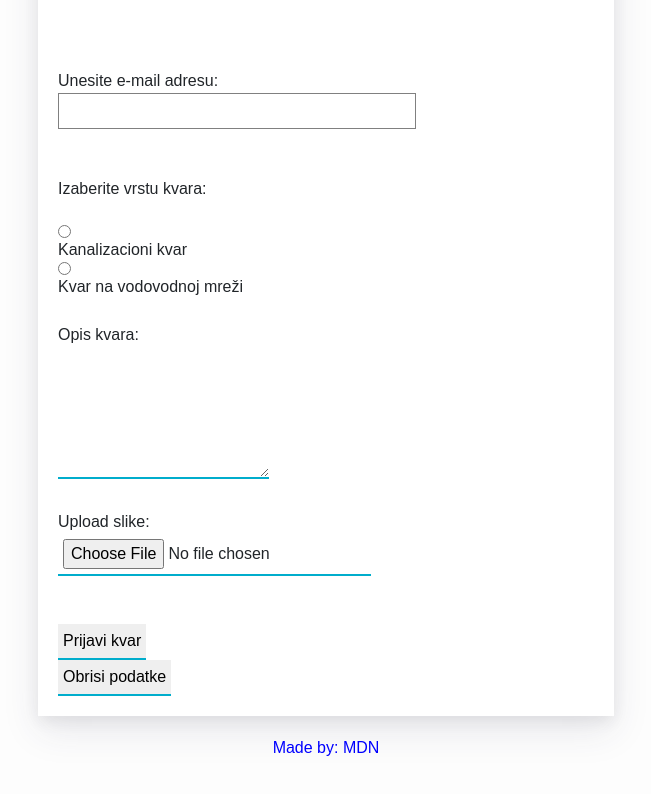
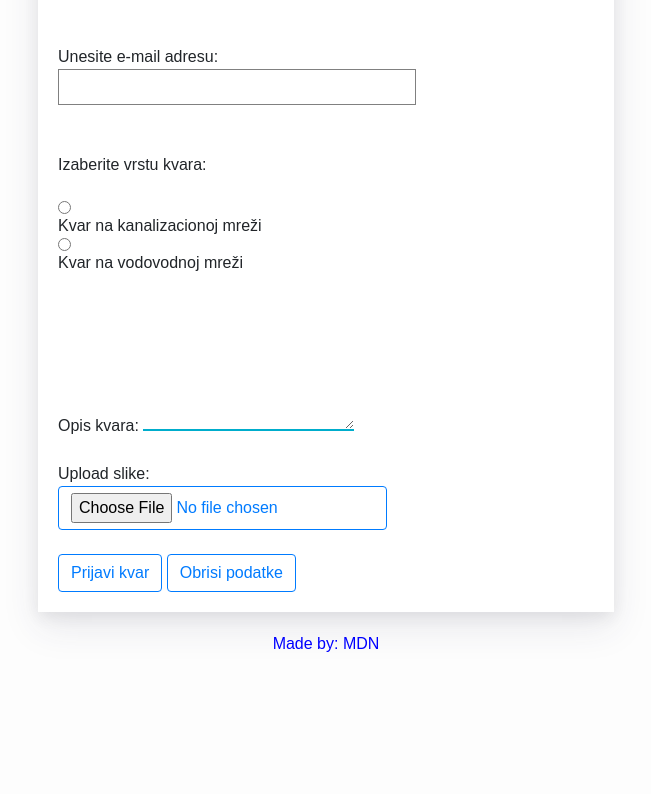
Before and after one commit to dusanradivojevic/EPOS-D2, a plain HTML site: page kontakt.html in a window 1280 px wide. Shown: the part 864-1658 px from the top of the page, without its empty margins (314-965 px from the left). After the commit the page ends 1556 px from the top, so only its background shows below. Drawn offline with nearby package versions, Linux system fonts and the light colour scheme.

Commit message:
Doradjena forma

```diff
--- a/js/kontakt.js
+++ b/js/kontakt.js
@@ -13,7 +13,6 @@ function resetujPolja() {
     document.forms[0].mail.style.border = "1px solid grey";
     document.forms[0].adresa.style.border = "1px solid grey";
     document.forms[0].vrstaKvara.style.border = "1px solid grey";
-
 }
 
 function sakrijBox(param) {
@@ -56,8 +55,12 @@ function validacija() {
     }
 
     if (greska == true) {
+        alert("Greška prilikom unosa podataka!")
         return false;
     } else {
+        alert("Uspešno ste prijavili kvar!\nKvar će biti otklonjen u najkraćem mogućem roku!" );
+        pripremiFormu();
+        document.forms[0].reset();
         return true;
     }
 }
--- a/kontakt.html
+++ b/kontakt.html
@@ -71,27 +71,28 @@
             Kontakt telefon:
             <input type="text" name="brTel">
             <br><br>
-            <br>
             Unesite e-mail adresu:
             <br>
             <input type="text" name="mail" size="35">
             <br><br>
             Izaberite vrstu kvara:<br><br>
-            <input type="radio" name="vrstaKvara" value="k1"> Kanalizacioni kvar
-            <input type="radio" name="vrstaKvara" value="k2"> Kvar na vodovodnoj mreži
+
+            <input type="radio" name="vrstaKvara" value="k1">Kvar na kanalizacionoj mreži
+            <input type="radio" name="vrstaKvara" value="k2">Kvar na vodovodnoj mreži
+
             <br><br>Opis kvara:
-            <br>
-            <textarea name="area" rows="5" cols="20">
+            <textarea name="opis" rows="5" cols="20">
 
             </textarea>
             <br><br>
             Upload slike:
             <br>
-            <INPUT type="file" name="file">
+            <INPUT type="file" class="btn btn-outline-primary" name="file">
             <br>
             <br>
-            <INPUT type="button" value="Prijavi kvar" name="submit" onclick="validacija()">
-            <INPUT type="reset" value="Obrisi podatke" name="reset">
+
+            <INPUT type="button" class="btn btn-outline-primary" value="Prijavi kvar" name="submit" onclick="validacija()">
+            <INPUT type="reset" class="btn btn-outline-primary" value="Obrisi podatke" name="reset">
         </form>
     </div>
 
```
